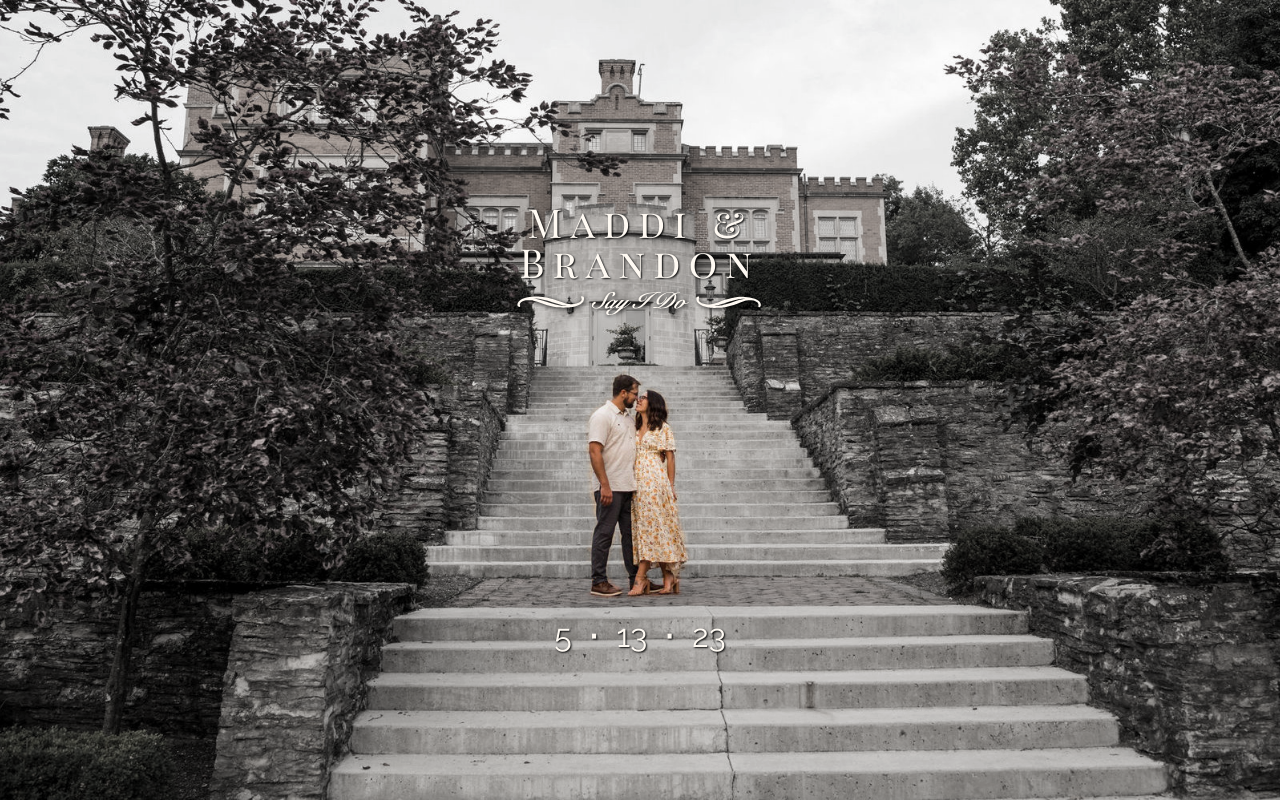
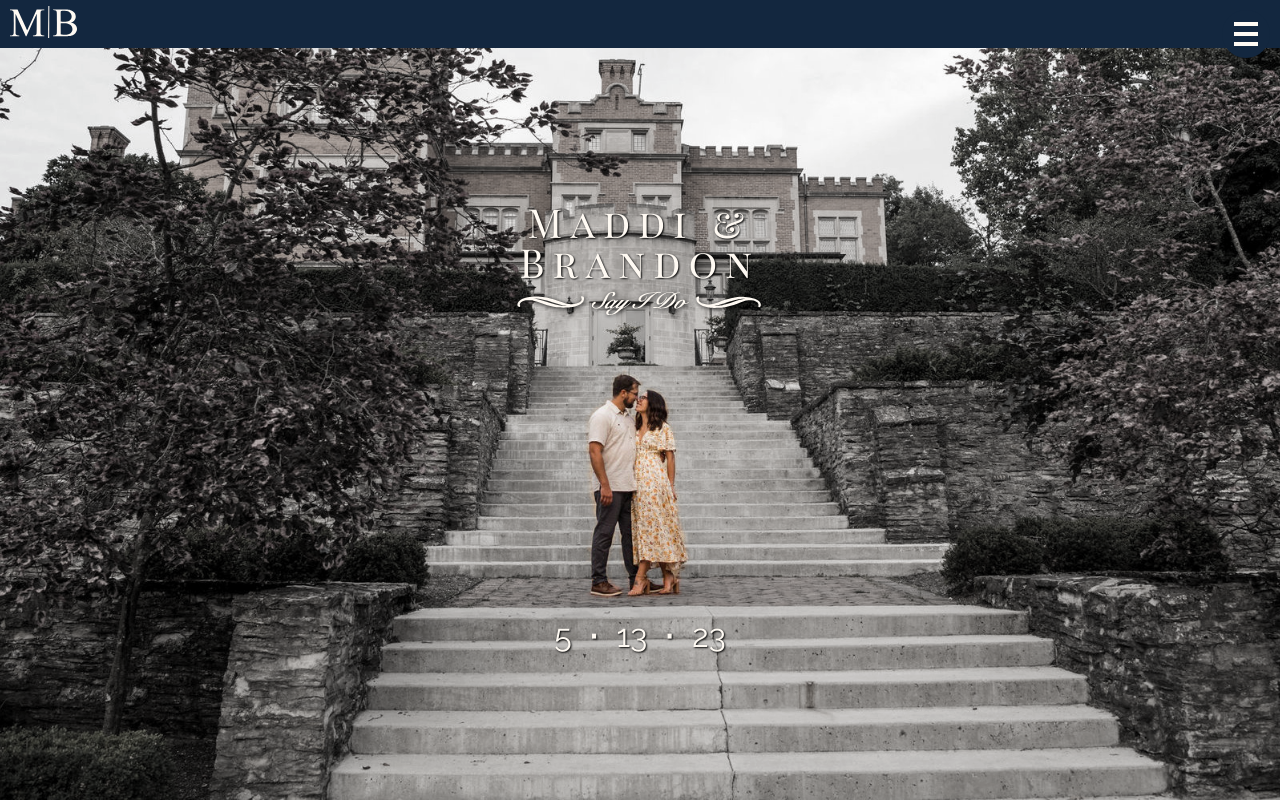
Before and after one commit to blseich/wedding-site, a Next.js app: page / in a window 1280 px wide. Shown: the top 800 px of the page. Built offline with nearby package versions, Linux system fonts and the light colour scheme; a web font is replaced by a local one.

Commit message:
start navigation

```diff
--- a/components/meet-the-party/index.tsx
+++ b/components/meet-the-party/index.tsx
@@ -82,7 +82,7 @@ useEffect(() => {
 
 return (
   <>
-    <ParallaxBanner style={{height: '100%', width: '100%'}}>
+    <ParallaxBanner id="crew" style={{height: '100%', width: '100%'}}>
     <ParallaxBannerLayer speed={-50}>
       <OurStoryBackground />
     </ParallaxBannerLayer>
--- /dev/null
+++ b/components/navigation/Drawer.tsx
@@ -0,0 +1,43 @@
+import { css } from "@emotion/react";
+import { Playfair_Display_SC } from "@next/font/google";
+
+const headerFont = Playfair_Display_SC({
+  weight: "400",
+  subsets: ['latin'],
+});
+
+
+const Drawer = ({isOpen, onNavigate }: {isOpen: boolean, onNavigate: () => void}) => {
+
+  return (
+    <div css={css`
+      position: absolute;
+      width: 100%;
+      background: #13273f;
+      display: flex;
+      flex-direction: column;
+      align-items: center;
+      transition: all 250ms ease-in-out;
+      z-index: 2;
+      ${isOpen ? 'top: 2rem' : 'top: -21rem'};
+
+      & a {
+        color: #fffaf3;
+        font-family: ${headerFont.style.fontFamily};
+        letter-spacing: .5rem;
+        text-decoration: none;
+        font-size: 1.5rem;
+        padding: 2rem 0;
+      }
+
+    `}>
+      <a href="#story" onClick={onNavigate}>The Story</a>
+      <a href="#crew" onClick={onNavigate}>The Crew</a>
+      <a href="#details" onClick={onNavigate}>The Details</a>
+      <a href="#registry" onClick={onNavigate}>The Registry</a>
+    </div>
+  )
+
+};
+
+export default Drawer;
--- /dev/null
+++ b/components/navigation/index.tsx
@@ -0,0 +1,40 @@
+import { css } from "@emotion/react";
+import Image from "next/image";
+import Link from "next/link";
+import OpenCloseIcon from "./open-close-icon";
+import Drawer from './Drawer';
+import monogram from '../../public/monogram.svg';
+import { useState } from "react";
+
+const Navigation = () => {
+  const [open, setOpen] = useState(false);
+  return (
+  <>
+    <div css={css`
+      position: absolute;
+      top: 0;
+      left: 0;
+      height: 3rem;
+      width: 100%;
+      align-items: center;
+      display: flex;
+      background: #13273f;
+      z-index: 3;
+    `}>
+      <Link href="/">
+        <Image
+          css={css`height: 2rem; width: auto; margin: 0 10px; z-index: 3;`}
+          src={monogram.src}
+          height={monogram.height}
+          width={monogram.width}
+          alt={"M & B monogram"}
+        />
+      </Link>
+      <OpenCloseIcon isOpen={open} toggleFunc={setOpen} />
+    </div>
+    <Drawer isOpen={open} onNavigate={() => setOpen(false)}/>
+  </>
+  )
+}
+
+export default Navigation;
--- /dev/null
+++ b/components/navigation/open-close-icon.tsx
@@ -0,0 +1,64 @@
+import styled from "@emotion/styled";
+
+const Toggle = styled.div`
+  display: flex;
+  flex-direction: column;
+  justify-content: space-between;
+  height: 1.5rem;
+  width: 1.5rem;
+  background: #13273f;
+  border: none;
+  margin: 0;
+  padding: 0.75rem;
+  box-sizing: content-box;
+  border-radius: 100%;
+  position: absolute;
+  top: 10px;
+  right: 10px;
+
+  &:hover {
+    cursor: pointer;
+  }
+`;
+
+const Bar = styled.div<{isOpen?: boolean}>`
+  height: 4px;
+  width: 100%;
+  background-color: #fffaf3;
+  z-index: 3;
+  transition: all 250ms ease-in-out;
+
+  ${props => props.isOpen && `
+    &:nth-of-type(1) {
+      transition: all 100ms ease-in-out;
+      transform: rotate(45deg);
+      transform-origin: top left;
+      width: 30px;
+    }
+
+    &:nth-of-type(2) {
+      transition: all 100ms ease-in-out;
+      transform-origin: center;
+      width: 0;
+    }
+
+    &:nth-of-type(3) {
+      transition: all 100ms ease-in-out;
+      transform: rotate(-45deg);
+      transform-origin: bottom left;
+      width: 30px;
+    }
+  `}
+`
+
+const OpenCloseIcon = ({ isOpen, toggleFunc }: { isOpen: boolean, toggleFunc: (arg0: boolean) => void }) => {
+  return (
+    <Toggle onClick={() => toggleFunc(!isOpen)}>
+      <Bar isOpen={isOpen} />
+      <Bar isOpen={isOpen} />
+      <Bar isOpen={isOpen} />
+    </Toggle>
+  );
+}
+
+export default OpenCloseIcon;
--- a/components/our-story/index.tsx
+++ b/components/our-story/index.tsx
@@ -66,7 +66,7 @@ const OurStory = () => {
 
   return (
     <>
-      <ParallaxBanner style={{height: '100%', width: '100%'}}>
+      <ParallaxBanner id="story" style={{height: '100%', width: '100%'}}>
         <ParallaxBannerLayer speed={-50}>
           <OurStoryBackground />
         </ParallaxBannerLayer>
--- a/components/registry/index.tsx
+++ b/components/registry/index.tsx
@@ -55,7 +55,7 @@ text-shadow: 1px 1px 2px black;
 const Registry = () => {
   return (
     <>
-      <ParallaxBanner style={{height: '100%', width: '100%'}}>
+      <ParallaxBanner id="registry" style={{height: '100%', width: '100%'}}>
       <ParallaxBannerLayer speed={-50}>
         <OurStoryBackground />
       </ParallaxBannerLayer>
--- a/components/the-details/index.tsx
+++ b/components/the-details/index.tsx
@@ -146,7 +146,7 @@ const TheDetails = () => {
 
   return (
     <>
-      <ParallaxBanner style={{height: '100%', width: '100%'}}>
+      <ParallaxBanner id="details" style={{height: '100%', width: '100%'}}>
       <ParallaxBannerLayer speed={-50}>
         <OurStoryBackground />
       </ParallaxBannerLayer>
--- a/pages/index.tsx
+++ b/pages/index.tsx
@@ -6,6 +6,7 @@ import say_i_do from '../public/Say_I_Do.svg';
 import { Playfair_Display_SC, Francois_One, Raleway } from '@next/font/google';
 import { keyframes } from '@emotion/react';
 import styled from '@emotion/styled';
+import Navigation from '../components/navigation';
 import OurStory from '../components/our-story';
 import MeetTheParty from '../components/meet-the-party';
 import TheDetails from '../components/the-details';
@@ -107,6 +108,7 @@ export default function Home() {
       </Head>
       <BWBackground src={bw_bg.src} />
       <ColorBackground src={color_bg.src} />
+      <Navigation />
       <Main>
         <div style={{
           display: 'flex',
```
Also changed, not shown: public/monogram.svg (added).
